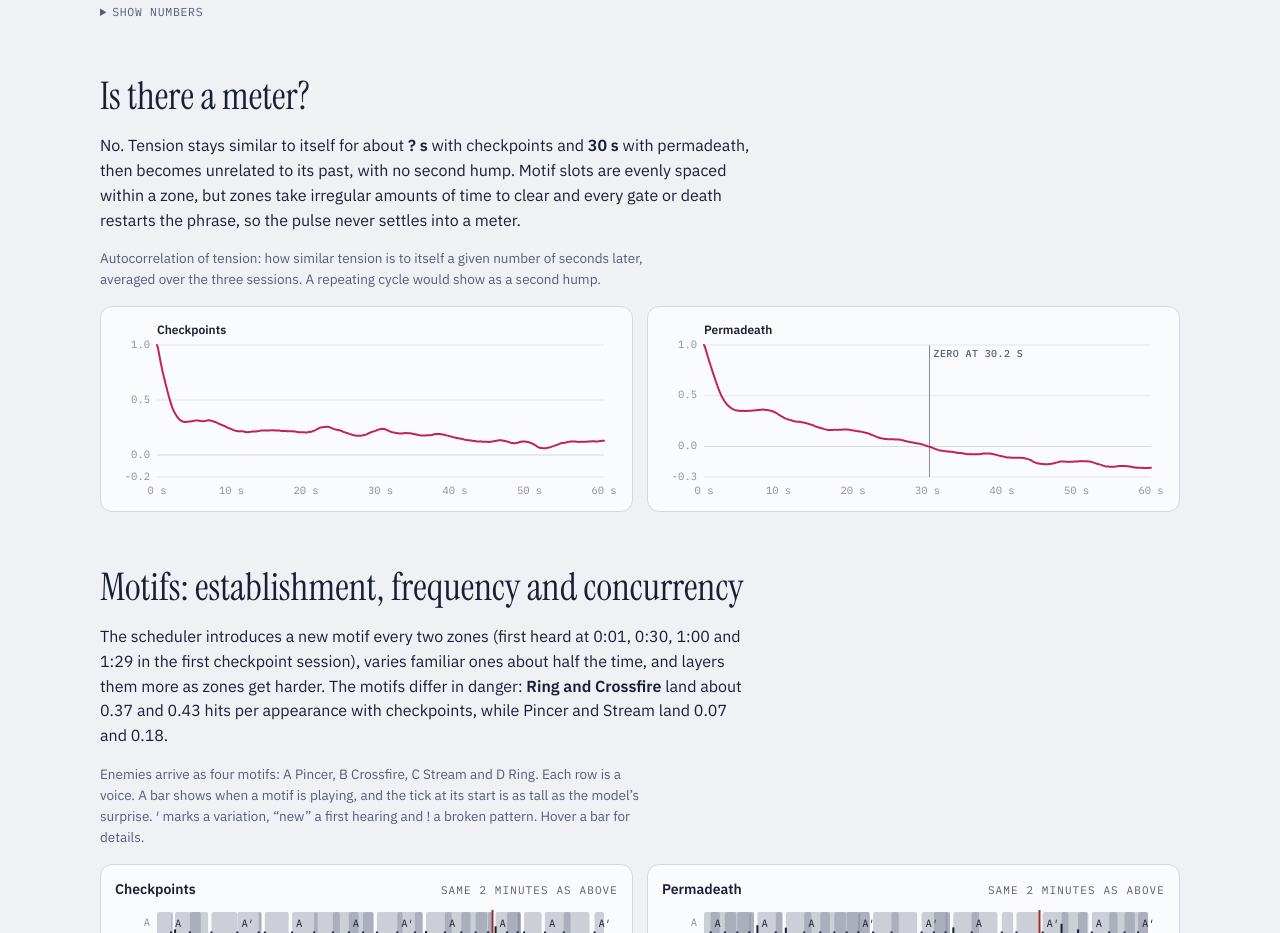
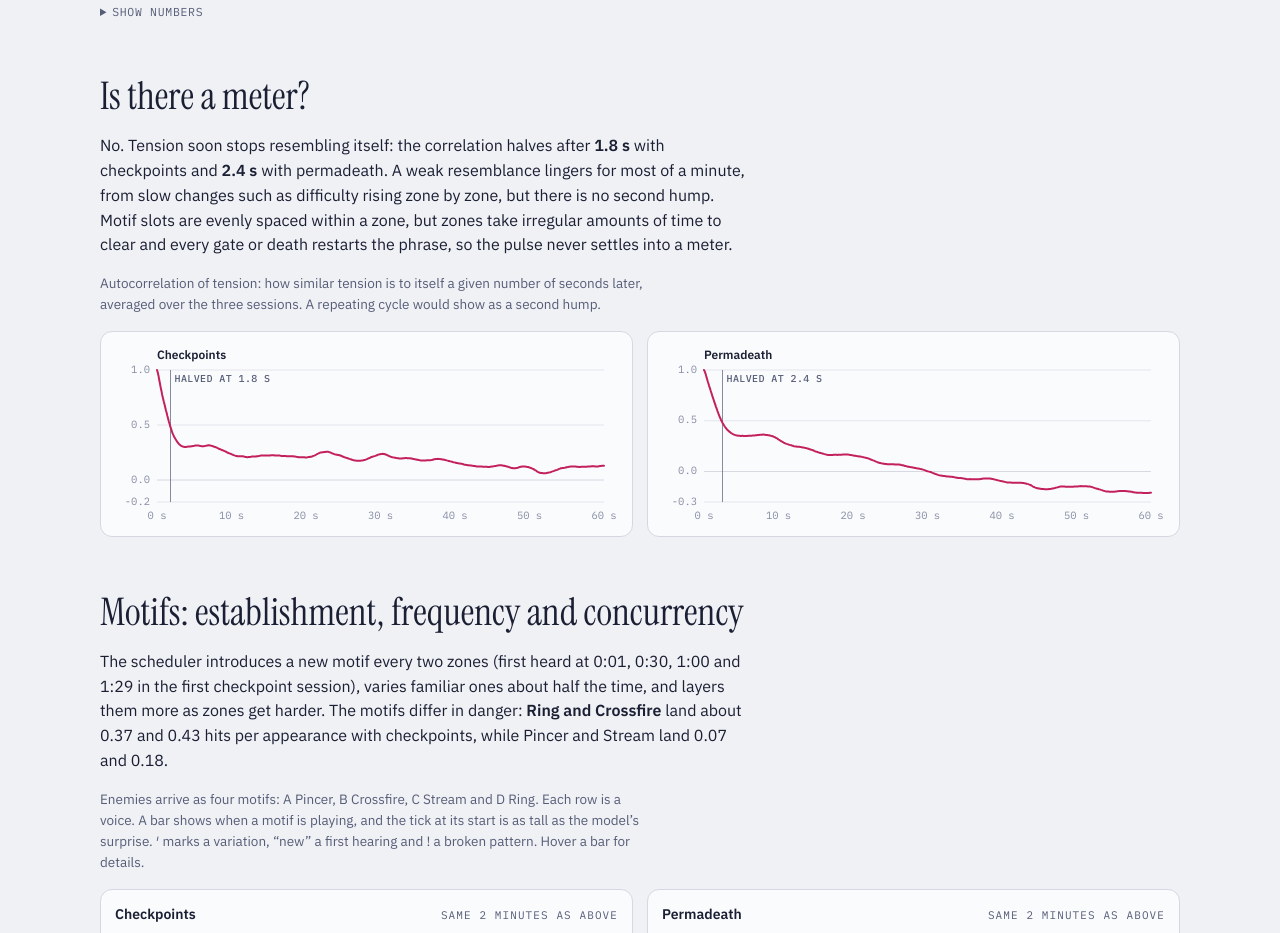
Before and after one commit to ThinkInSound/gamenotation, a plain HTML site: page docs/analysis.html in a window 1280 px wide. Shown: the part 4575-5508 px from the top of the page. Drawn offline with Linux system fonts and the light colour scheme.

Commit message:
Fix the "?" in the meter section and resize charts with the window
- The meter finding used the lag where tension's autocorrelation first
  reaches zero. With checkpoints it never does (it levels off around
  0.1-0.2), so the page printed "?". It now reports the lag where the
  correlation halves (1.8 s with checkpoints, 2.4 s with permadeath),
  and the chart markers show that point.
- Charts are now registered with the ResizeObserver, so they redraw
  when the window changes size. Before, a chart drawn before the page
  had a width stayed at the 600 px fallback and overflowed its card.

Co-Authored-By: Claude Opus 5.5 <noreply@anthropic.com>

```diff
--- a/docs/analysis.html
+++ b/docs/analysis.html
@@ -419,6 +419,7 @@ function mount(host, render) {
   charts.push(c);
   render();
   c.w = host.clientWidth;
+  ro.observe(host);
   return c;
 }
 const ro = new ResizeObserver(() => { for (const c of charts) if (c.host.clientWidth && Math.abs(c.host.clientWidth - c.w) > 2) { c.w = c.host.clientWidth; c.render(); } });
@@ -736,22 +737,22 @@ function mirrorHist(host, key) {
 /* ---------- Autocorrelation ---------- */
 (function acfs() {
   const lags = D.modes.checkpoint.acf.map((_, i) => i / D.hz);
-  const zeroAt = mode => { const a = D.modes[mode].acf; for (let i = 1; i < a.length; i++) if (a[i] <= 0) return i / D.hz; return null; };
+  const halfAt = mode => { const a = D.modes[mode].acf; for (let i = 1; i < a.length; i++) if (a[i] <= 0.5) return i / D.hz; return null; };
   for (const [mode, id] of [["checkpoint", "acf-cp"], ["permadeath", "acf-pd"]]) {
-    const a = D.modes[mode].acf, z = zeroAt(mode);
+    const a = D.modes[mode].acf, z = halfAt(mode);
     const ymin = Math.min(-0.2, Math.floor(Math.min(...a) * 10) / 10);
     lineChart($(id), {
       x: lags, xDomain: [0, 60], yDomain: [ymin, 1], yTicks: [ymin, 0, 0.5, 1].filter((v, i, s) => s.indexOf(v) === i), yBase: 0, yFmt: v => v.toFixed(1), height: 180, title: ML[mode],
       xTicks: [0, 10, 20, 30, 40, 50, 60], xFmt: v => `${v} s`, tipX: v => `${v.toFixed(1)} s later`,
       series: [{ label: "Autocorrelation", values: a, color: "--tension", width: 2 }],
-      markers: z ? [{ x: z, kind: "bar", label: `ZERO AT ${z.toFixed(1)} S`, labelY: 12 }] : [], aria: `Autocorrelation of tension, ${ML[mode]}`
+      markers: z ? [{ x: z, kind: "bar", label: `HALVED AT ${z.toFixed(1)} S`, labelY: 12 }] : [], aria: `Autocorrelation of tension, ${ML[mode]}`
     });
   }
-  const zc = zeroAt("checkpoint"), zp = zeroAt("permadeath");
+  const hc = halfAt("checkpoint"), hp = halfAt("permadeath");
   const cyc = S.checkpoint.cycle || S.permadeath.cycle;
   $("f-acf").innerHTML = cyc
     ? `Tension has a repeating cycle of about <b>${cyc.lag} s</b>.`
-    : `No. Tension stays similar to itself for about <b>${zc ? zc.toFixed(0) : "?"} s</b> with checkpoints and <b>${zp ? zp.toFixed(0) : "?"} s</b> with permadeath, then becomes unrelated to its past, with no second hump. Motif slots are evenly spaced within a zone, but zones take irregular amounts of time to clear and every gate or death restarts the phrase, so the pulse never settles into a meter.`;
+    : `No. Tension soon stops resembling itself: the correlation halves after <b>${hc.toFixed(1)} s</b> with checkpoints and <b>${hp.toFixed(1)} s</b> with permadeath. A weak resemblance lingers for most of a minute, from slow changes such as difficulty rising zone by zone, but there is no second hump. Motif slots are evenly spaced within a zone, but zones take irregular amounts of time to clear and every gate or death restarts the phrase, so the pulse never settles into a meter.`;
 })();
 
 /* ---------- Motifs ---------- */
```
Also changed, not shown: analysis/template.html (+6 -5 lines), tension-score-analysis.html (+6 -5 lines).
